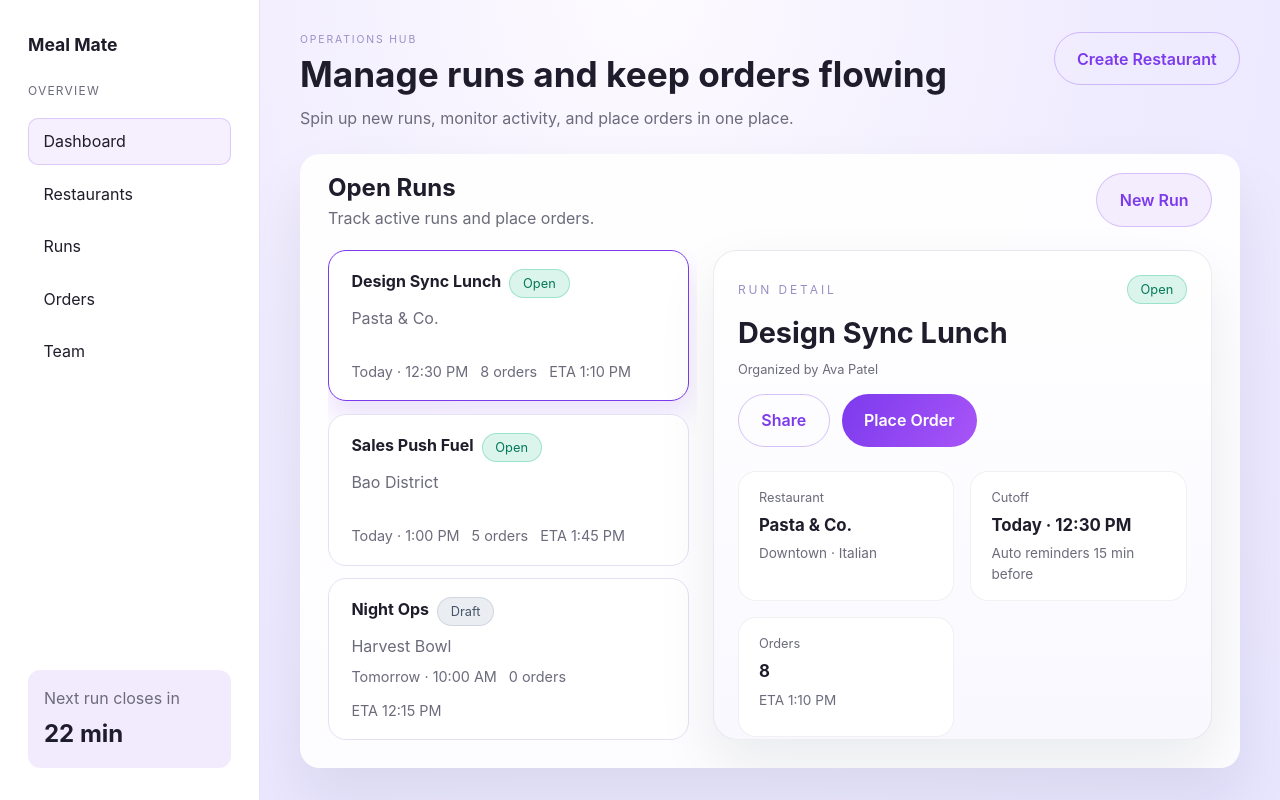
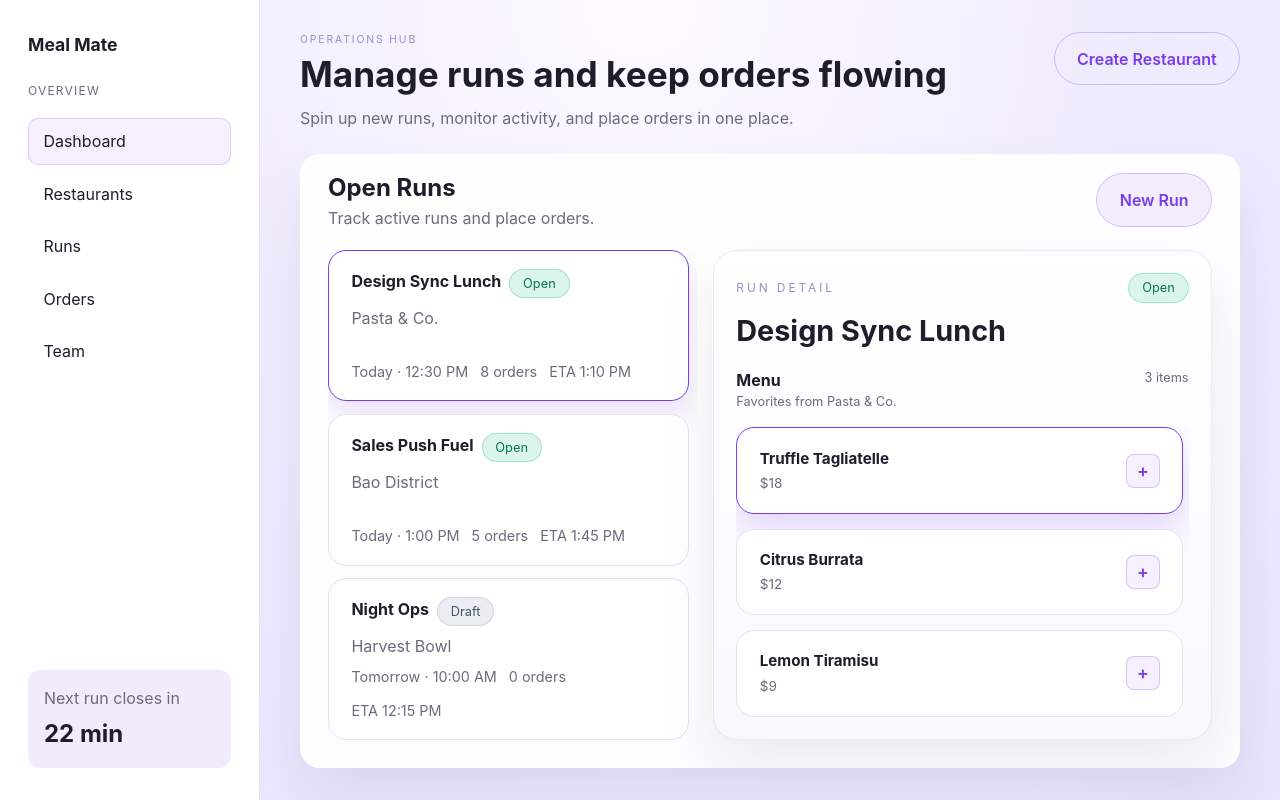
Before and after one commit to ettore-raimondi/meal-mate-frontend, a React app: page /home in a window 1280 px wide. Built offline with nearby package versions, Linux system fonts and the light colour scheme; the HTML template or start-up script is replaced by a standard one.

Commit message:
fix: added item detail

```diff
--- a/src/App.css
+++ b/src/App.css
@@ -158,10 +158,7 @@ form {
   gap: 0.9rem;
 }
 
-.two-column {
-  display: grid;
-  grid-template-columns: repeat(auto-fit, minmax(150px, 1fr));
-  gap: 0.9rem;
+}
 }
 
 label {
@@ -352,14 +349,43 @@ a:hover {
   gap: 1rem;
 }
 
-.menu-grid {
-  display: grid;
-  grid-template-columns: 1fr;
-  gap: 0.9rem;
-  flex: 1;
-  min-height: 0;
-  overflow-y: auto;
-  padding-right: 0.35rem;
+.menu-detail-view {
+  display: flex;
+  flex-direction: column;
+  gap: 1.25rem;
+  padding-right: 0.25rem;
+}
+
+.menu-detail-view__top {
+  display: flex;
+  align-items: center;
+  justify-content: space-between;
+  gap: 1rem;
+}
+
+.back-link {
+  display: inline-flex;
+  align-items: center;
+  gap: 0.4rem;
+  border-radius: 999px;
+  border: 1px solid rgba(124, 58, 237, 0.25);
+  padding: 0.4rem 0.9rem;
+  font-size: 0.85rem;
+  color: var(--primary);
+  background: rgba(124, 58, 237, 0.08);
+}
+
+.back-link:hover {
+  background: rgba(124, 58, 237, 0.15);
+}
+
+.menu-detail-view__hero h2 {
+  margin: 0.2rem 0 0;
+  font-size: clamp(1.6rem, 3vw, 2.1rem);
+}
+
+.menu-detail-view__hero .muted-label {
+  font-size: 1rem;
 }
 
 .list-card {
@@ -418,6 +444,48 @@ a:hover {
   margin: 0;
   font-size: 0.85rem;
   color: var(--text-muted);
+}
+
+.menu-card.is-active {
+  border-color: var(--primary);
+  box-shadow: 0 18px 36px rgba(124, 58, 237, 0.18);
+}
+
+.menu-detail-description {
+  font-size: 0.92rem;
+  line-height: 1.6;
+  color: #3f3d56;
+}
+
+.menu-detail-description--large {
+  font-size: 1rem;
+}
+
+.menu-detail-meta {
+  display: flex;
+  align-items: center;
+  justify-content: space-between;
+  gap: 1rem;
+}
+
+.availability {
+  font-size: 0.8rem;
+  font-weight: 600;
+  padding: 0.4rem 0.9rem;
+  border-radius: 999px;
+  border: 1px solid transparent;
+}
+
+.availability.is-available {
+  background: rgba(16, 185, 129, 0.15);
+  color: #065f46;
+  border-color: rgba(16, 185, 129, 0.3);
+}
+
+.availability.is-soldout {
+  background: rgba(248, 113, 113, 0.15);
+  color: #b91c1c;
+  border-color: rgba(248, 113, 113, 0.35);
 }
 
 .status-pill {
@@ -499,11 +567,11 @@ a:hover {
 .run-detail {
   border: 1px solid rgba(31, 29, 43, 0.08);
   border-radius: 24px;
-  padding: 1.5rem;
+  padding: 1.4rem;
   background: linear-gradient(180deg, #ffffff 0%, #f9f8ff 100%);
   display: flex;
   flex-direction: column;
-  gap: 1.5rem;
+  gap: 1rem;
   min-height: 0;
   height: 100%;
   overflow: hidden;
@@ -529,52 +597,12 @@ a:hover {
   gap: 0.75rem;
 }
 
-.run-detail-actions {
-  display: flex;
-  flex-wrap: wrap;
-  gap: 0.75rem;
-  margin-top: 0.5rem;
-}
-
-.run-detail-stats {
-  display: grid;
-  grid-template-columns: repeat(auto-fit, minmax(180px, 1fr));
-  gap: 1rem;
-}
-
-.stat-card {
-  background: #fff;
-  border: 1px solid rgba(31, 29, 43, 0.06);
-  border-radius: 18px;
-  padding: 1rem 1.25rem;
-  display: flex;
-  flex-direction: column;
-  gap: 0.35rem;
-  min-height: 120px;
-  transition:
-    transform 0.2s ease,
-    box-shadow 0.2s ease;
-}
-
-.stat-card:hover {
-  transform: translateY(-2px);
-  box-shadow: 0 15px 35px rgba(15, 23, 42, 0.1);
-}
-
-.stat-card strong {
-  font-size: 1.05rem;
-  color: #1f1d2b;
-}
-
-.stat-card span {
-  font-size: 0.85rem;
-  color: var(--text-muted);
-}
-
 .menu-section {
   display: flex;
   flex-direction: column;
   gap: 1rem;
+  flex: 1;
+  min-height: 0;
 }
 
 .menu-section-head {
@@ -588,6 +616,16 @@ a:hover {
   margin: 0;
   font-size: 1rem;
   color: #1f1d2b;
+}
+
+.menu-grid {
+  display: grid;
+  grid-template-columns: 1fr;
+  gap: 0.9rem;
+  flex: 1;
+  min-height: 0;
+  overflow-y: auto;
+  padding-right: 0.35rem;
 }
 
 .muted-label {
@@ -627,4 +665,12 @@ a:hover {
   .workspace-header {
     flex-direction: column;
   }
+
+  .menu-grid {
+    padding-right: 0;
+  }
+
+  .menu-detail-view {
+    padding-right: 0;
+  }
 }
--- a/src/components/Home.tsx
+++ b/src/components/Home.tsx
@@ -1,10 +1,11 @@
-import { useMemo, useState } from "react";
+import { useEffect, useMemo, useState } from "react";
 
 type MenuItem = {
   id: string;
   name: string;
   price: string;
   available: boolean;
+  description: string;
 };
 
 type Restaurant = {
@@ -33,9 +34,28 @@ const restaurants: Restaurant[] = [
     location: "Downtown",
     cuisine: "Italian",
     menu: [
-      { id: "m-1", name: "Truffle Tagliatelle", price: "$18", available: true },
-      { id: "m-2", name: "Citrus Burrata", price: "$12", available: true },
-      { id: "m-3", name: "Lemon Tiramisu", price: "$9", available: false },
+      {
+        id: "m-1",
+        name: "Truffle Tagliatelle",
+        price: "$18",
+        available: true,
+        description: "Hand-cut pasta, black truffle butter, parmesan snow.",
+      },
+      {
+        id: "m-2",
+        name: "Citrus Burrata",
+        price: "$12",
+        available: true,
+        description: "Blood orange, basil oil, toasted pistachio crumble.",
+      },
+      {
+        id: "m-3",
+        name: "Lemon Tiramisu",
+        price: "$9",
+        available: false,
+        description:
+          "Meyer lemon curd, mascarpone cloud, white chocolate dust.",
+      },
     ],
   },
   {
@@ -44,8 +64,21 @@ const restaurants: Restaurant[] = [
     location: "Uptown",
     cuisine: "Asian Street Food",
     menu: [
-      { id: "m-4", name: "Miso Glazed Bao", price: "$11", available: true },
-      { id: "m-5", name: "Sesame Crunch Salad", price: "$10", available: true },
+      {
+        id: "m-4",
+        name: "Miso Glazed Bao",
+        price: "$11",
+        available: true,
+        description: "Steamed bao, caramelized miso glaze, pickled daikon.",
+      },
+      {
+        id: "m-5",
+        name: "Sesame Crunch Salad",
+        price: "$10",
+        available: true,
+        description:
+          "Shaved cabbage, toasted sesame brittle, chili-lime vinaigrette.",
+      },
     ],
   },
   {
@@ -54,12 +87,19 @@ const restaurants: Restaurant[] = [
     location: "Midtown",
     cuisine: "Healthy Bowls",
     menu: [
-      { id: "m-6", name: "Tahini Power Bowl", price: "$13", available: true },
+      {
+        id: "m-6",
+        name: "Tahini Power Bowl",
+        price: "$13",
+        available: true,
+        description: "Roasted sweet potato, chickpeas, lemon tahini drizzle.",
+      },
       {
         id: "m-7",
         name: "Roasted Veggie Stack",
         price: "$14",
         available: true,
+        description: "Layered squash, herb pesto, smoked sea salt finish.",
       },
     ],
   },
@@ -100,6 +140,8 @@ const runs: FoodRun[] = [
 
 function Home() {
   const [activeRunId, setActiveRunId] = useState(runs[0]?.id ?? "");
+  const [activeItemId, setActiveItemId] = useState<string | null>(null);
+  const [isMenuDetailOpen, setIsMenuDetailOpen] = useState(false);
 
   const restaurantMap = useMemo(() => {
     const map = new Map<string, Restaurant>();
@@ -115,6 +157,31 @@ function Home() {
     ? restaurantMap.get(activeRun.restaurantId)
     : undefined;
   const menuItems = runRestaurant?.menu ?? [];
+  const activeMenuItem = menuItems.find((item) => item.id === activeItemId);
+
+  const openMenuDetail = (itemId: string) => {
+    setActiveItemId(itemId);
+    setIsMenuDetailOpen(true);
+  };
+
+  const closeMenuDetail = () => {
+    setIsMenuDetailOpen(false);
+  };
+
+  useEffect(() => {
+    if (menuItems.length === 0) {
+      setActiveItemId(null);
+      setIsMenuDetailOpen(false);
+      return;
+    }
+    setActiveItemId((prev) => {
+      if (prev && menuItems.some((item) => item.id === prev)) {
+        return prev;
+      }
+      return menuItems[0].id;
+    });
+    setIsMenuDetailOpen(false);
+  }, [menuItems]);
 
   return (
     <div className="dashboard">
@@ -187,6 +254,44 @@ function Home() {
             </div>
 
             <div className="run-detail scrollable">
+              {isMenuDetailOpen && activeMenuItem ? (
+                <section className="menu-detail-view">
+                  <div className="menu-detail-view__top">
+                    <button
+                      className="back-link"
+                      onClick={closeMenuDetail}
+                      type="button"
+                    >
+                      ← Back to menu
+                    </button>
+                    {runRestaurant && (
+                      <span className="muted-label">
+                        {runRestaurant.name} · {runRestaurant.cuisine}
+                      </span>
+                    )}
+                  </div>
+
+                  <div className="menu-detail-view__hero">
+                    <p className="eyebrow">Menu item</p>
+                    <h2>{activeMenuItem.name}</h2>
+                    <p className="muted-label">{activeMenuItem.price}</p>
+                  </div>
+
+                  <p className="menu-detail-description menu-detail-description--large">
+                    {activeMenuItem.description}
+                  </p>
+
+                  <div className="menu-detail-meta">
+                    <span
+                      className={`availability ${activeMenuItem.available ? "is-available" : "is-soldout"}`}
+                    >
+                      {activeMenuItem.available ? "In stock" : "Sold out"}
+                    </span>
+                    <button className="btn">Add to order</button>
+                  </div>
+                </section>
+              ) : (
+                <>
                   <header className="run-detail-header">
                     <div className="run-detail-eyebrow">
                       <p className="eyebrow">Run detail</p>
@@ -199,36 +304,7 @@ function Home() {
                       )}
                     </div>
                     <h2>{activeRun?.name ?? "Select a run"}</h2>
-                <p className="muted-label">
-                  Organized by {activeRun?.organizer ?? "—"}
-                </p>
-                <div className="run-detail-actions">
-                  <button className="btn btn-outline">Share</button>
-                  <button className="btn">Place Order</button>
-                </div>
                   </header>
-
-              <div className="run-detail-stats">
-                <div className="stat-card">
-                  <p className="muted-label">Restaurant</p>
-                  <strong>{runRestaurant?.name ?? "To be decided"}</strong>
-                  <span>
-                    {runRestaurant
-                      ? `${runRestaurant.location} · ${runRestaurant.cuisine}`
-                      : "Add a restaurant"}
-                  </span>
-                </div>
-                <div className="stat-card">
-                  <p className="muted-label">Cutoff</p>
-                  <strong>{activeRun?.cutoff ?? "—"}</strong>
-                  <span>Auto reminders 15 min before</span>
-                </div>
-                <div className="stat-card">
-                  <p className="muted-label">Orders</p>
-                  <strong>{activeRun?.orders ?? 0}</strong>
-                  <span>{activeRun?.eta ?? "ETA pending"}</span>
-                </div>
-              </div>
 
                   <section className="menu-section">
                     <div className="menu-section-head">
@@ -241,7 +317,8 @@ function Home() {
                         </p>
                       </div>
                       <span className="muted-label">
-                    {menuItems.length} item{menuItems.length === 1 ? "" : "s"}
+                        {menuItems.length} item
+                        {menuItems.length === 1 ? "" : "s"}
                       </span>
                     </div>
 
@@ -250,7 +327,16 @@ function Home() {
                         menuItems.map((item) => (
                           <article
                             key={`${activeRun?.id ?? "run"}-${item.id}`}
-                        className="menu-card list-card list-card--inline"
+                            className={`menu-card list-card list-card--inline ${item.id === activeItemId ? "is-active" : ""}`}
+                            onClick={() => openMenuDetail(item.id)}
+                            role="button"
+                            tabIndex={0}
+                            onKeyDown={(event) => {
+                              if (event.key === "Enter" || event.key === " ") {
+                                event.preventDefault();
+                                openMenuDetail(item.id);
+                              }
+                            }}
                           >
                             <div className="menu-card-info">
                               <h4>{item.name}</h4>
@@ -259,6 +345,7 @@ function Home() {
                             <button
                               className="btn btn-ghost btn-icon"
                               aria-label={`Add ${item.name} to order`}
+                              type="button"
                             >
                               +
                             </button>
@@ -269,6 +356,8 @@ function Home() {
                       )}
                     </div>
                   </section>
+                </>
+              )}
             </div>
           </div>
         </section>
```
Lines whose indentation alone changed are shown as unchanged.
